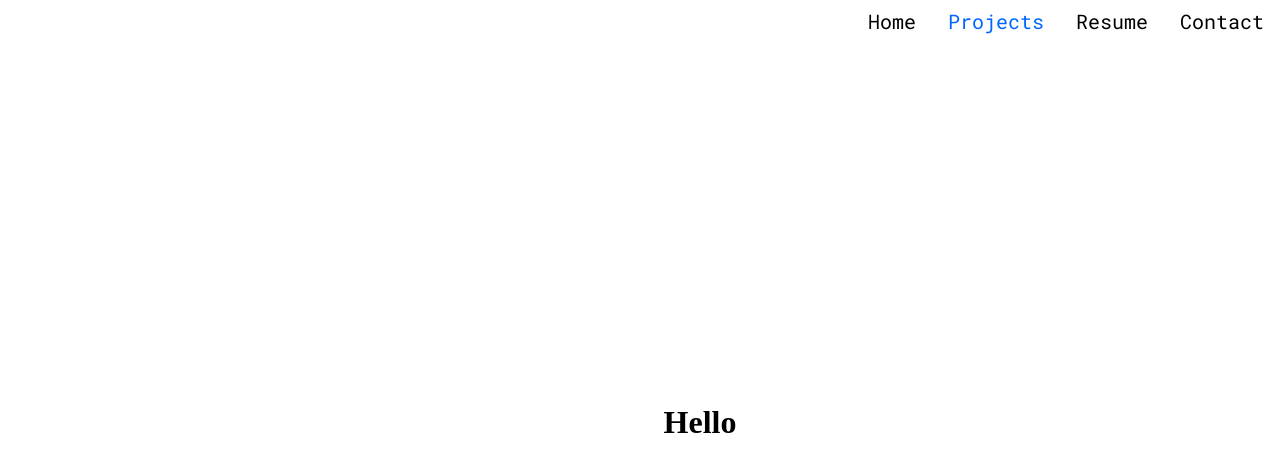
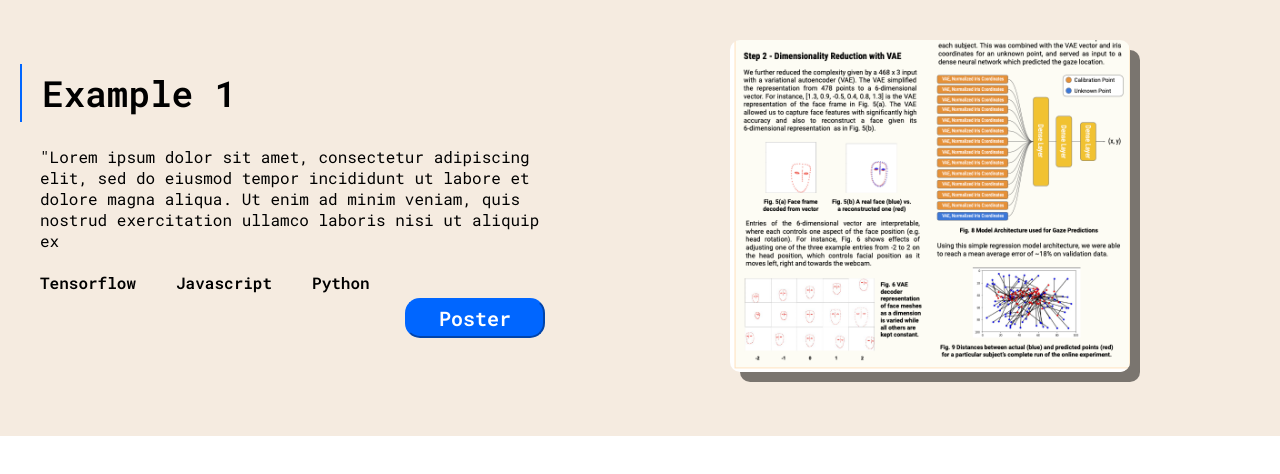
Before and after one commit to OlirEswar/OlirEswar.com, a React (Vite) app: page /Projects in a window 1280 px wide. Shown: the top 474 px of the page. Built offline with nearby package versions, Linux system fonts and the light colour scheme.

Commit message:
Created project card component

```diff
--- a/src/ProjectCard.css
+++ b/src/ProjectCard.css
@@ -0,0 +1,82 @@
+.is-odd {
+    background-color: #F5EBE0;
+}
+
+.project-card {
+    display: flex;
+    padding-right: 20px;
+    padding-left: 20px;
+    padding-top: 40px;
+    padding-bottom: 60px;
+}
+
+.project-card h1 {
+    padding:  5px 20px;
+    font-family: "Roboto Mono", monospace;
+    font-size: 36px;
+    font-weight: 600;
+    border-left: 2px solid #0066FF;
+}
+
+.project-card p {
+    padding: 0px 20px;
+    margin-bottom: 5px;
+    font-family: "Roboto Mono", monospace;
+    font-size: 16px;
+    font-weight: 400;
+}
+
+.project-card .languages-used {
+    max-width: 40%;
+    display: flex;
+    justify-content: flex-start;
+}
+
+.project-card .languages-used p {
+    font-weight: 600;
+}
+
+.project-card .button-container {
+    display: flex;
+    justify-content: flex-end;
+}
+
+#more-info-button {
+    border-color: #0066FF;
+    background-color: #0066FF;
+    font-family: "Roboto Mono", monospace;
+    font-weight: 600;
+    font-size: 20px;
+    color: #FFFFFF;
+    min-height: 40px;
+    min-width: 140px;
+    border-radius: 15px;
+    margin-right: 15px;
+}
+
+#more-info-button:hover {
+    border-color: #0066FF;
+    background-color: #FFFFFF;
+    font-family: "Roboto Mono", monospace;
+    font-weight: 600;
+    font-size: 20px;
+    color: #0066FF;
+    min-height: 40px;
+    min-width: 140px;
+    border-radius: 15px;
+    margin-right: 15px;
+}
+
+.project-card__image {
+    text-align: center;
+    min-width: 700px;
+    min-height: 300px;
+}
+
+.project-card__image img {
+    border-radius: 10px;
+    display: inline-block;
+    margin-left: 40px;
+    min-width: 400px;
+    box-shadow: 10px 10px rgba(0, 0, 0, 0.5);
+}
--- a/src/ProjectCard.jsx
+++ b/src/ProjectCard.jsx
@@ -1,9 +1,31 @@
 import "./ProjectCard.css";
+import ursi_poster_img from "/URSI_Poster.png";
 
 function ProjectCard(props) {
   return (
-    <div>
-      <h1>Hello</h1>
+    <div className="is-odd">
+      <div className="project-card">
+        <div className="project-card__description">
+          <h1>Example 1</h1>
+          <p>
+            "Lorem ipsum dolor sit amet, consectetur adipiscing elit, sed do
+            eiusmod tempor incididunt ut labore et dolore magna aliqua. Ut enim
+            ad minim veniam, quis nostrud exercitation ullamco laboris nisi ut
+            aliquip ex
+          </p>
+          <div className="languages-used">
+            <p>Tensorflow</p>
+            <p>Javascript</p>
+            <p>Python</p>
+          </div>
+          <div className="button-container">
+            <button id="more-info-button">Poster</button>
+          </div>
+        </div>
+        <div className="project-card__image">
+          <img src={ursi_poster_img} alt="URSI Poster" />
+        </div>
+      </div>
     </div>
   );
 }
--- a/src/main.jsx
+++ b/src/main.jsx
@@ -12,7 +12,7 @@ ReactDOM.createRoot(document.getElementById("root")).render(
   <React.StrictMode>
     <BrowserRouter>
       <div className="left-sibling"></div>
-      <Navbar />
+      {/* <Navbar /> */}
       <Routes>
         <Route
           path="/"
@@ -34,9 +34,9 @@ ReactDOM.createRoot(document.getElementById("root")).render(
         <Route
           path="/Projects"
           element={
-            <div className="main-container">
-              <ProjectCard />
-            </div>
+            //<div className="main-container">
+            <ProjectCard />
+            //</div>
           }
         />
         <Route
```
Also changed, not shown: public/URSI_Poster.png (added).
